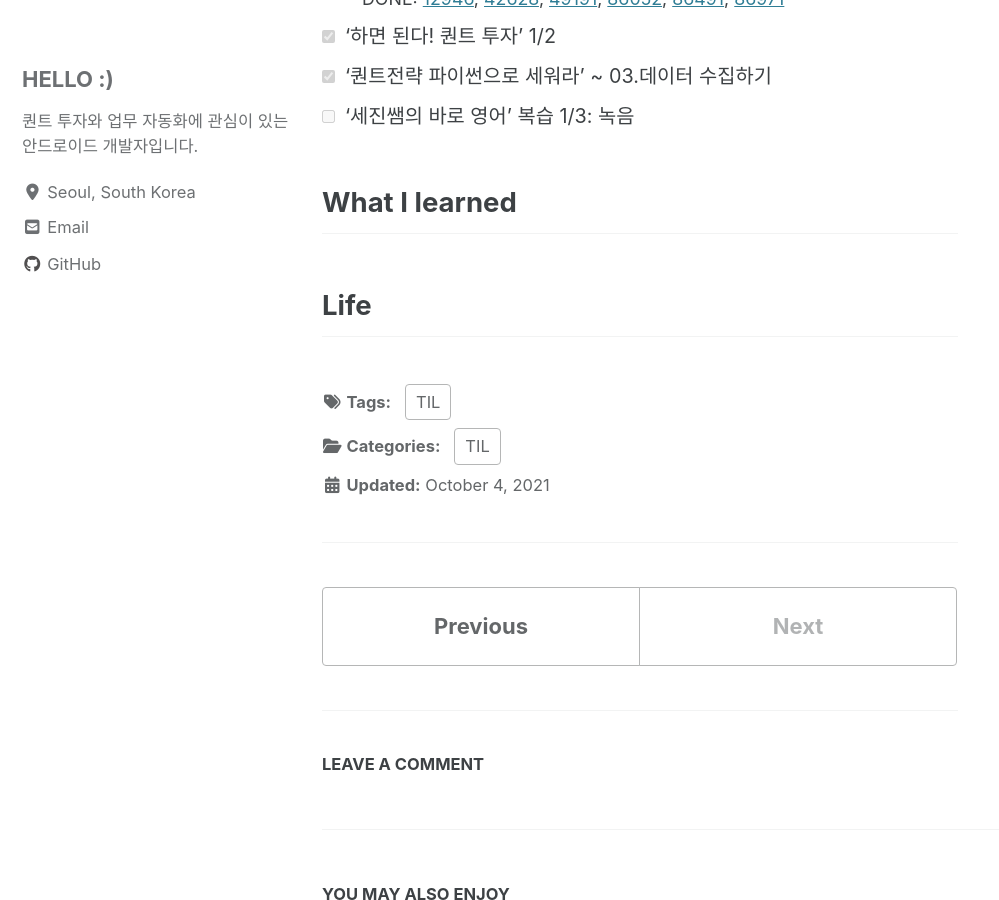
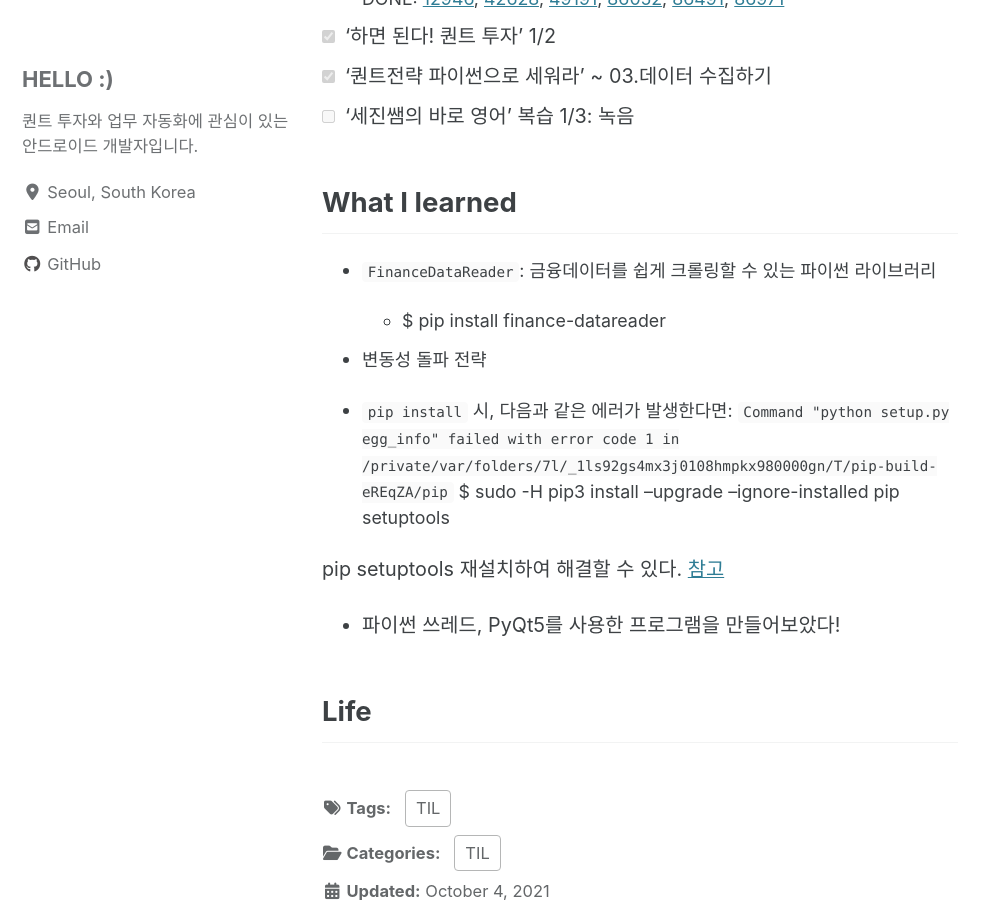
Before and after one commit to dev-eunji/dev-eunji.github.io, a Jekyll site: the page built from _posts/til/2021-10-04-TIL.md, in a window 1280 px wide and 900 px high, scrolled down 387 px. Shown: the whole window, without its empty margins (0-999 px from the left). Built offline with Jekyll 4.4.1, drawn with Linux system fonts in a browser that asks for light colours; cached includes are drawn as plain includes; nearby versions of some CDN libraries; comment, search, counter and statistics services are not loaded.

Commit message:
[TIL] 20211010

```diff
--- a/_posts/til/2021-10-04-TIL.md
+++ b/_posts/til/2021-10-04-TIL.md
@@ -20,4 +20,17 @@ comments: true
 
 ## What I learned
 
+- `FinanceDataReader`: 금융데이터를 쉽게 크롤링할 수 있는 파이썬 라이브러리
+
+  - $ pip install finance-datareader
+
+- 변동성 돌파 전략
+
+- `pip install` 시, 다음과 같은 에러가 발생한다면: `Command "python setup.py egg_info" failed with error code 1 in /private/var/folders/7l/_1ls92gs4mx3j0108hmpkx980000gn/T/pip-build-eREqZA/pip`
+  $ sudo -H pip3 install --upgrade --ignore-installed pip setuptools
+
+pip setuptools 재설치하여 해결할 수 있다. [참고](https://musclebear.tistory.com/131)
+
+- 파이썬 쓰레드, PyQt5를 사용한 프로그램을 만들어보았다!
+
 ## Life
```
